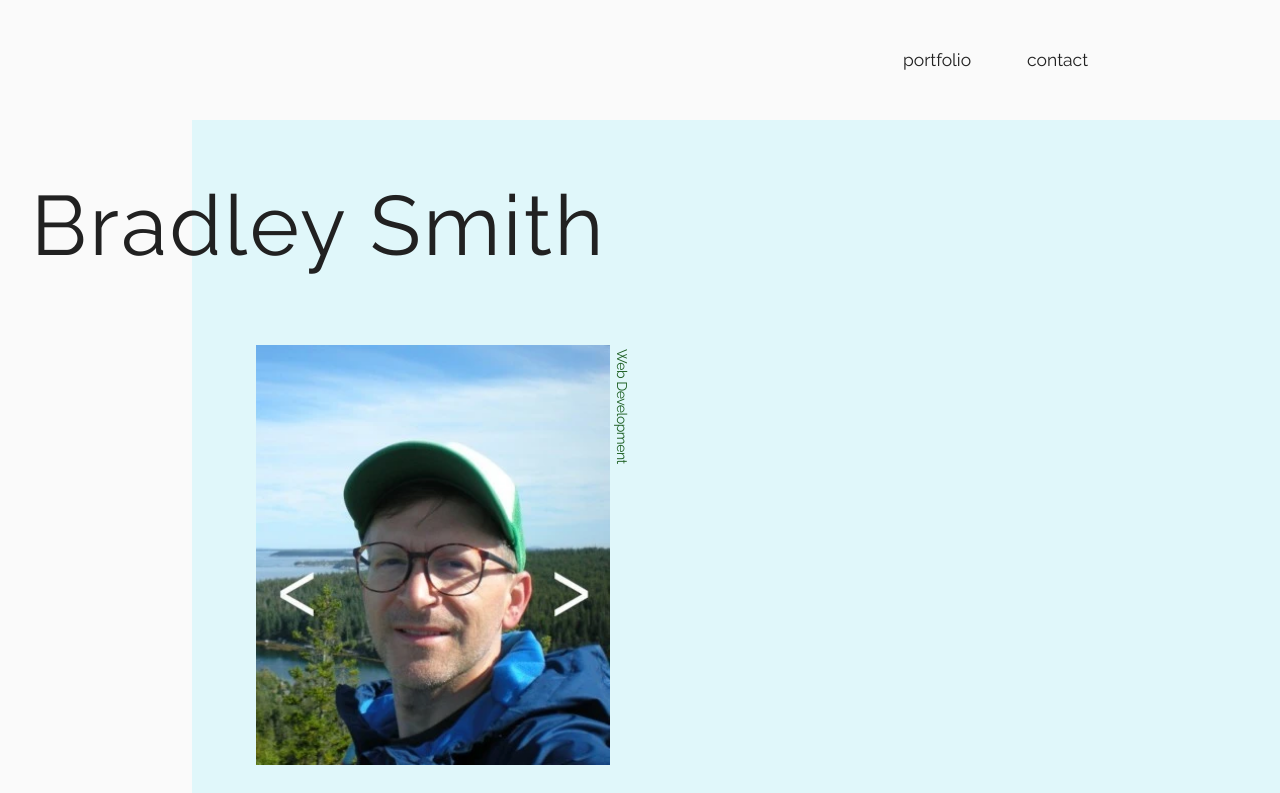
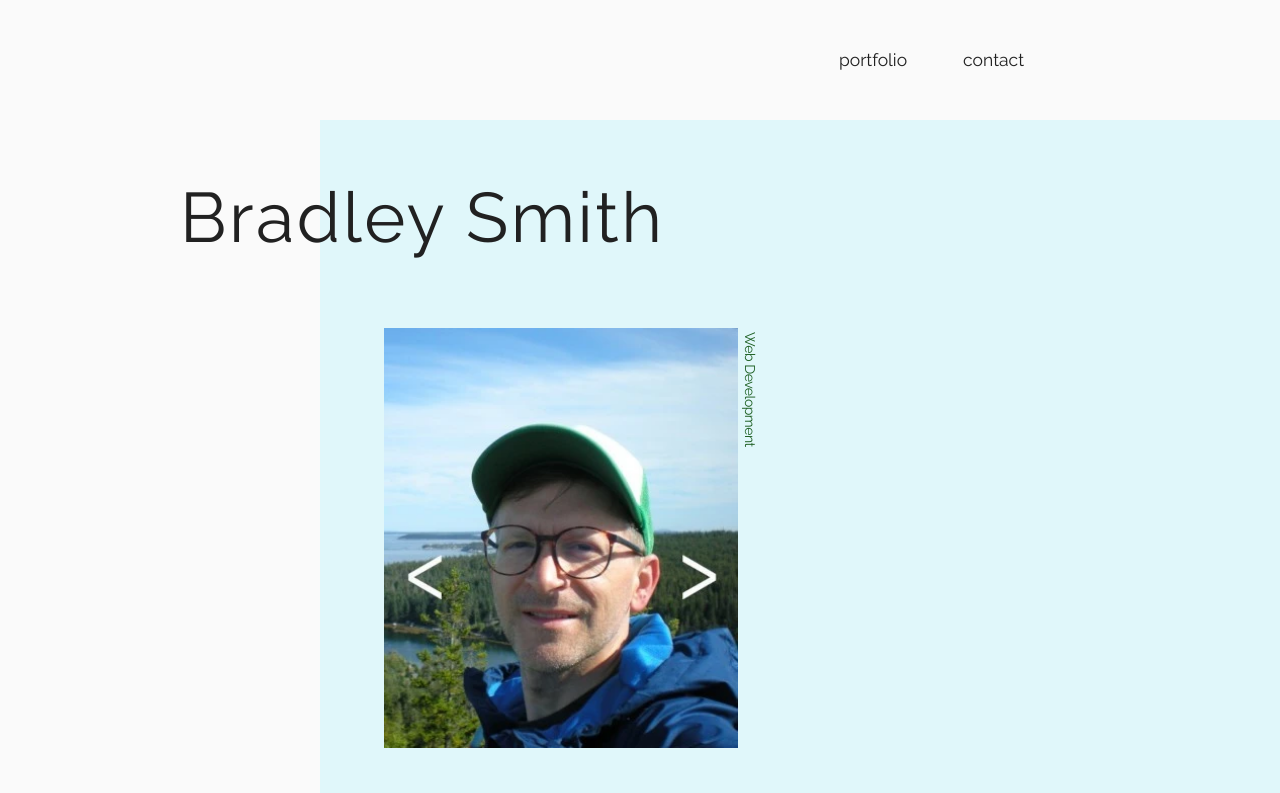
Before and after one commit to bradleyhop/simple-portfolio, a Vue app: page / in a window 1280 px wide. Shown: the top 793 px of the page. Built offline with nearby package versions, Linux system fonts and the light colour scheme.

Commit message:
adjust spacing, styling

```diff
--- a/src/assets/style/main.scss
+++ b/src/assets/style/main.scss
@@ -83,16 +83,19 @@ button {
   width: 95vw;
 
   @include tablet-breakpoint {
-    width: 70vw;
+    width: 60vw;
   }
 
   @include desktop-breakpoint {
-    width: 75vw;
+    width: 60vw;
   }
 
   @include large-desktop-breakpoint {
-    width: 60vw;
+    width: 55vw;
   }
+}
+
+html {
 }
 
 .clear-link-dec {
--- a/src/components/persistent/SiteFooter.vue
+++ b/src/components/persistent/SiteFooter.vue
@@ -112,7 +112,7 @@ export default {
 footer {
   align-items: center;
   justify-content: center;
-  padding: 5rem 0 1rem 0;
+  padding: 7rem 0 1rem 0;
   font-size: 0.9rem;
 
   @include tablet-breakpoint {
--- a/src/views/HomeView.vue
+++ b/src/views/HomeView.vue
@@ -67,8 +67,8 @@ export default {
 </template>
 
 <style lang="scss">
-$shift-left: 15vw;
-$shift-left-mobile: 10vw;
+$shift-left: 25vw;
+$shift-left-mobile: 15vw;
 $shift-content-left: 5vw;
 
 .home-nav {
@@ -97,13 +97,13 @@ $shift-content-left: 5vw;
     letter-spacing: 1.5px;
     position: relative;
     padding-top: 2rem;
-    right: 1rem;
+    right: 2.5rem;
 
     @include tablet-breakpoint {
-      font-size: 6rem;
+      font-size: 5rem;
       letter-spacing: 2.5px;
       padding-top: 4rem;
-      right: 11.5rem;
+      right: 10rem;
     }
   }
 
--- a/src/views/NotFound.vue
+++ b/src/views/NotFound.vue
@@ -25,18 +25,17 @@ export default {
 <style lang="scss" scoped>
 .not-found-container {
   background-color: $lightest-blue;
-  text-align: center;
-  min-height: 100vh;
-  min-height: 100dvh;
   display: flex;
   flex-direction: column;
   justify-content: center;
+  min-height: 100vh;
+  min-height: 100dvh;
+  text-align: center;
 }
 
 .four-oh-four {
   font-size: 10rem;
   letter-spacing: -4px;
-  //padding-bottom: 0.25rem;
 }
 
 .pnf {
```
